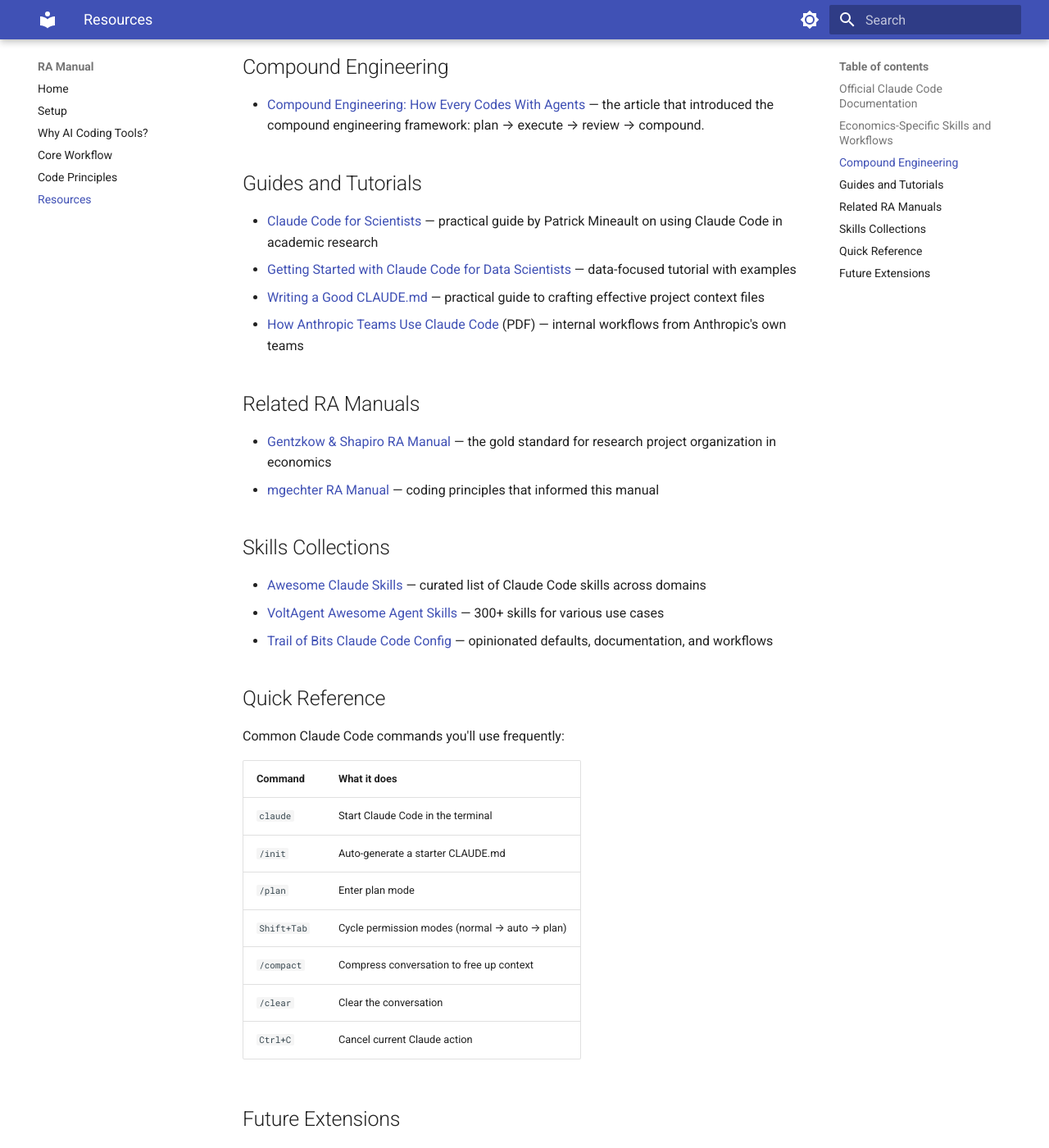
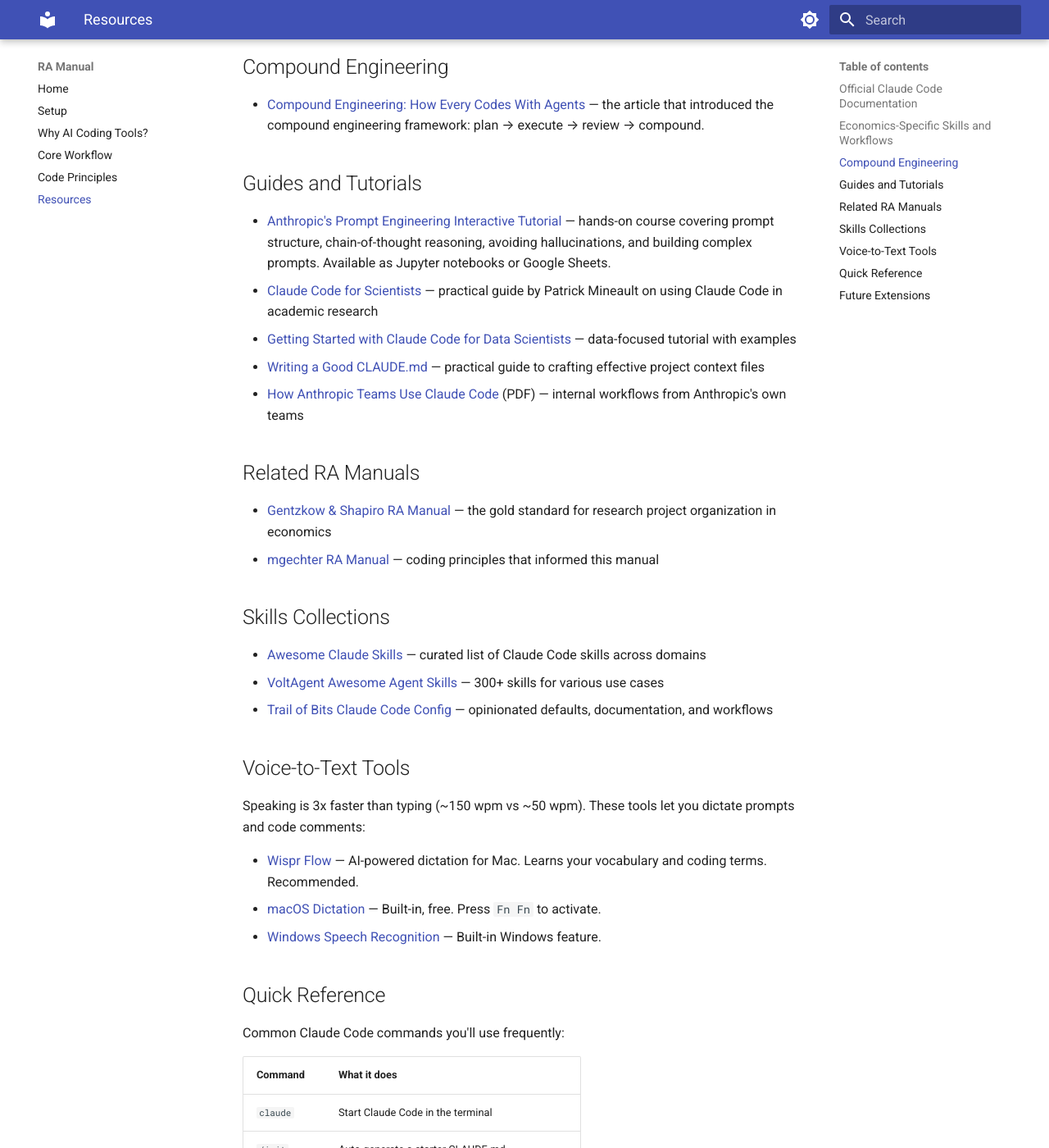
Before and after one commit to longjohnnicholas/ra-manual, an MkDocs documentation site: the page built from docs/05-resources.md, in a window 1280 px wide and 1400 px high, scrolled down 880 px. Shown: the whole window at 82% size. Built offline with MkDocs 1.6.1 and Material for MkDocs 9.7.7, drawn with Linux system fonts in a browser that asks for light colours.

Commit message:
Add resources and screenshot placeholders
- Added Anthropic's Prompt Engineering Tutorial to resources
- Added Voice-to-Text tools section (Wispr Flow, macOS, Windows)
- Added screenshot placeholders for:
  - VS Code side panel view
  - VS Code terminal view
  - Plan mode indicator

Co-Authored-By: Claude Opus 4.5 <noreply@anthropic.com>

```diff
--- a/docs/05-resources.md
+++ b/docs/05-resources.md
@@ -27,6 +27,7 @@ These are repositories and tools built by economists, for economists.
 
 ## Guides and Tutorials
 
+- [Anthropic's Prompt Engineering Interactive Tutorial](https://github.com/anthropics/prompt-eng-interactive-tutorial) — hands-on course covering prompt structure, chain-of-thought reasoning, avoiding hallucinations, and building complex prompts. Available as Jupyter notebooks or Google Sheets.
 - [Claude Code for Scientists](https://www.neuroai.science/p/claude-code-for-scientists) — practical guide by Patrick Mineault on using Claude Code in academic research
 - [Getting Started with Claude Code for Data Scientists](https://www.dataquest.io/blog/getting-started-with-claude-code-for-data-scientists/) — data-focused tutorial with examples
 - [Writing a Good CLAUDE.md](https://www.humanlayer.dev/blog/writing-a-good-claude-md) — practical guide to crafting effective project context files
@@ -42,6 +43,14 @@ These are repositories and tools built by economists, for economists.
 - [Awesome Claude Skills](https://github.com/travisvn/awesome-claude-skills) — curated list of Claude Code skills across domains
 - [VoltAgent Awesome Agent Skills](https://github.com/VoltAgent/awesome-agent-skills) — 300+ skills for various use cases
 - [Trail of Bits Claude Code Config](https://github.com/trailofbits/claude-code-config) — opinionated defaults, documentation, and workflows
+
+## Voice-to-Text Tools
+
+Speaking is 3x faster than typing (~150 wpm vs ~50 wpm). These tools let you dictate prompts and code comments:
+
+- [Wispr Flow](https://www.wispr.ai/) — AI-powered dictation for Mac. Learns your vocabulary and coding terms. Recommended.
+- [macOS Dictation](https://support.apple.com/guide/mac-help/use-dictation-mh40584/mac) — Built-in, free. Press `Fn Fn` to activate.
+- [Windows Speech Recognition](https://support.microsoft.com/en-us/windows/use-voice-typing-to-talk-instead-of-type-on-your-pc-fec94565-c4bd-329d-e59a-af033fa5689f) — Built-in Windows feature.
 
 ## Quick Reference
 
```
Also changed, not shown: docs/01-setup.md (+4 -0 lines), docs/03-workflow.md (+2 -0 lines).
